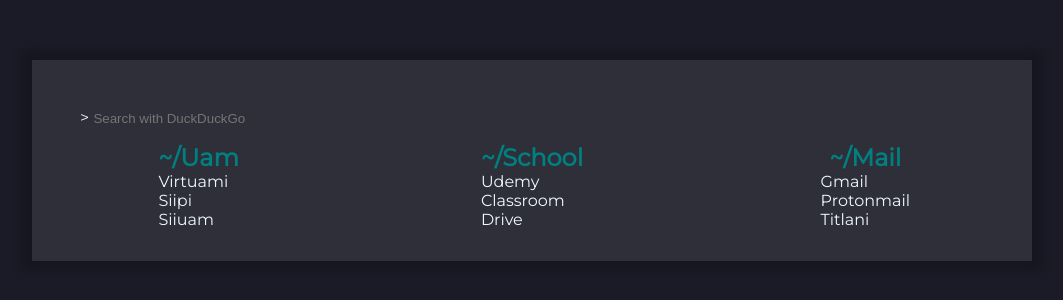
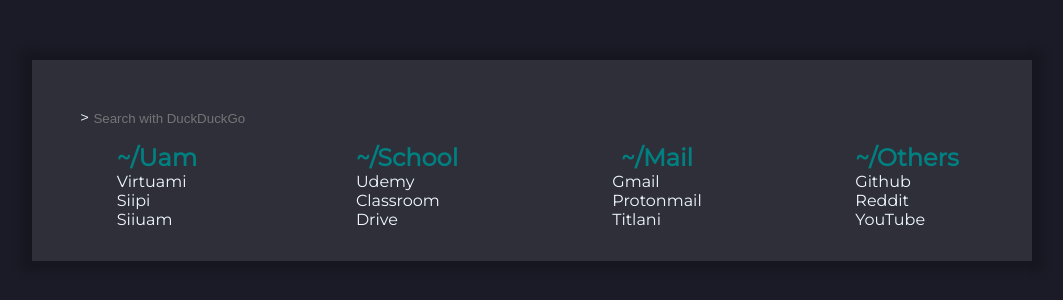
Before and after one commit to AxelHuerta/AxelHuerta.github.io, a plain HTML site: page index.html in a window 1280 px wide. Shown: the part 240-540 px from the top of the page, without its empty margins (108-1171 px from the left). Drawn offline with Linux system fonts and the light colour scheme.

Commit message:
Add other section

```diff
--- a/index.html
+++ b/index.html
@@ -4,7 +4,7 @@
         <meta charset="UTF-8" />
         <meta http-equiv="X-UA-Compatible" content="IE=edge" />
         <meta name="viewport" content="width=device-width, initial-scale=1.0" />
-        <title>Starpage</title>
+        <title>Startpage</title>
         <link rel="stylesheet" href="style.css" />
         <!-- google fonts -->
         <link rel="preconnect" href="https://fonts.googleapis.com" />
@@ -90,6 +90,15 @@
                         <li><a href="https://titlani.uam.mx">titlani</a></li>
                     </ul>
                 </div>
+
+                <div id="others" class="list">
+                    <h1>~/others</h1>
+                    <ul>
+                        <li><a href="https://github.com/">github</a></li>
+                        <li><a href="https://www.reddit.com/">reddit</a></li>
+                        <li><a href="https://www.youtube.com/">YouTube</a></li>
+                    </ul>
+                </div>
             </div>
         </div>
     </body>
--- a/style.css
+++ b/style.css
@@ -31,6 +31,7 @@
 	background: rgba(0, 0, 0, 0);
 	border: none;
 	color: aliceblue;
+	width: 97%;
 }
 
 #search-bar:focus {
@@ -39,7 +40,7 @@
 
 #grid-section {
 	display: grid;
-	grid-template-columns: repeat(3, 1fr);
+	grid-template-columns: repeat(4, 1fr);
 }
 
 .list {
```
